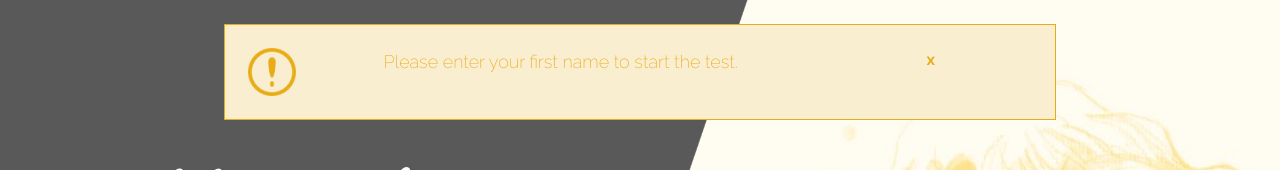
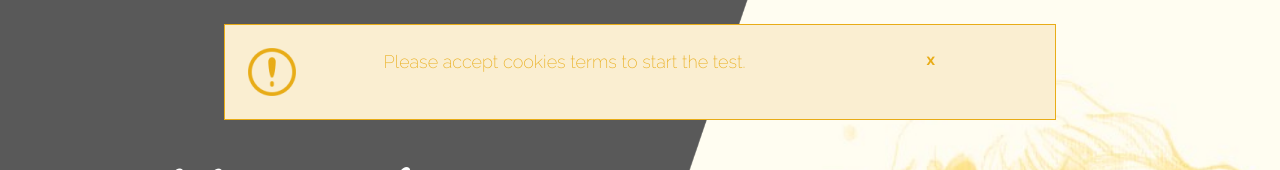
Before and after one commit to Eunit99/YellowGirlfriend-React, a React (Create React App) app: page / in a window 1280 px wide. Shown: the top 170 px of the page. Built offline with nearby package versions, Linux system fonts and the light colour scheme.

Commit message:
Added suggestAcceptCookies consent and styles

```diff
--- a/src/components/AppContainer/usefulinfo/UsefulInfo.js
+++ b/src/components/AppContainer/usefulinfo/UsefulInfo.js
@@ -1,6 +1,7 @@
 import React, { Component } from 'react';
 import '../usefulinfo/assets/UsefulInfo.css'
-import SuggestInputName from './components/suggestinputname/SuggestInputName'
+import SuggestAcceptCookies from './components/suggestacceptcookies/suggestAcceptCookies';
+// import SuggestInputName from './components/suggestinputname/SuggestInputName'
 
 class UsefulInfo extends Component {
   constructor() {
@@ -21,12 +22,20 @@ class UsefulInfo extends Component {
   render() {
     return (
       <div>
-        <SuggestInputName
+        {/* <SuggestInputName
           isMessageScreenDisplayed={this.props.isMessageScreenDisplayed}
           cookiesAccept={this.props.cookiesAccept}
           isCookiesConsentDisplayed={this.props.isCookiesConsentDisplayed}
           visitorAcceptCookies={this.props.visitorAcceptCookies}
           isSuggestInputNameDisplayed={this.state.isSuggestInputNameDisplayed}
+        /> */}
+
+        <SuggestAcceptCookies
+          isMessageScreenDisplayed={this.props.isMessageScreenDisplayed}
+          cookiesAccept={this.props.cookiesAccept}
+          isCookiesConsentDisplayed={this.props.isCookiesConsentDisplayed}
+          visitorAcceptCookies={this.props.visitorAcceptCookies}
+          SuggestAcceptCookies={this.state.SuggestAcceptCookies}
         />
       </div>
     );
--- /dev/null
+++ b/src/components/AppContainer/usefulinfo/components/suggestacceptcookies/suggestAcceptCookies.js
@@ -0,0 +1,64 @@
+import React, { Component } from 'react';
+import '../suggestacceptcookies/assets/suggestAcceptCookies.css';
+import exclamation24 from '../../assets/img/exclamation-24.png';
+import exclamation48 from '../../assets/img/exclamation-48.png';
+
+
+class SuggestAcceptCookies extends Component {
+  constructor(props) {
+    super(props);
+    this.state = {
+
+    }
+  }
+
+  render() {
+    let isSuggestAcceptCookiesDisplayed = this.props.isSuggestAcceptCookiesDisplayed
+
+    // For development use only
+    // console.log(`isSuggestAcceptCookiesDisplayed? ${isSuggestAcceptCookiesDisplayed}`)
+
+
+    return (
+      <div className="info-container">
+        {/* {isSuggestAcceptCookiesDisplayed && */}
+        <div className={`
+          animated
+          ${isSuggestAcceptCookiesDisplayed && "slideInDown"}
+          `}
+        >
+          {/* Content goes here */}
+          <div className="row">
+            <div className="col-2">
+              <img
+                srcSet={exclamation48}
+                src={exclamation24}
+                alt="Info icon"
+              />
+            </div>
+
+            <div className="col-8">
+              <span className="info-text">
+                Please accept cookies terms to start the test.
+              </span>
+            </div>
+
+            <div className="col-1">
+              <span
+                className="close-btn"
+                id="closeInfo"
+                onClick={this.props.closeInfo}
+              >
+                x
+              </span>
+            </div>
+          </div>
+        </div>
+        {/* } */}
+      </div>
+    );
+  }
+}
+
+
+export default SuggestAcceptCookies;
```
Also changed, not shown: src/components/AppContainer/usefulinfo/components/suggestacceptcookies/assets/suggestAcceptCookies.css (added).
